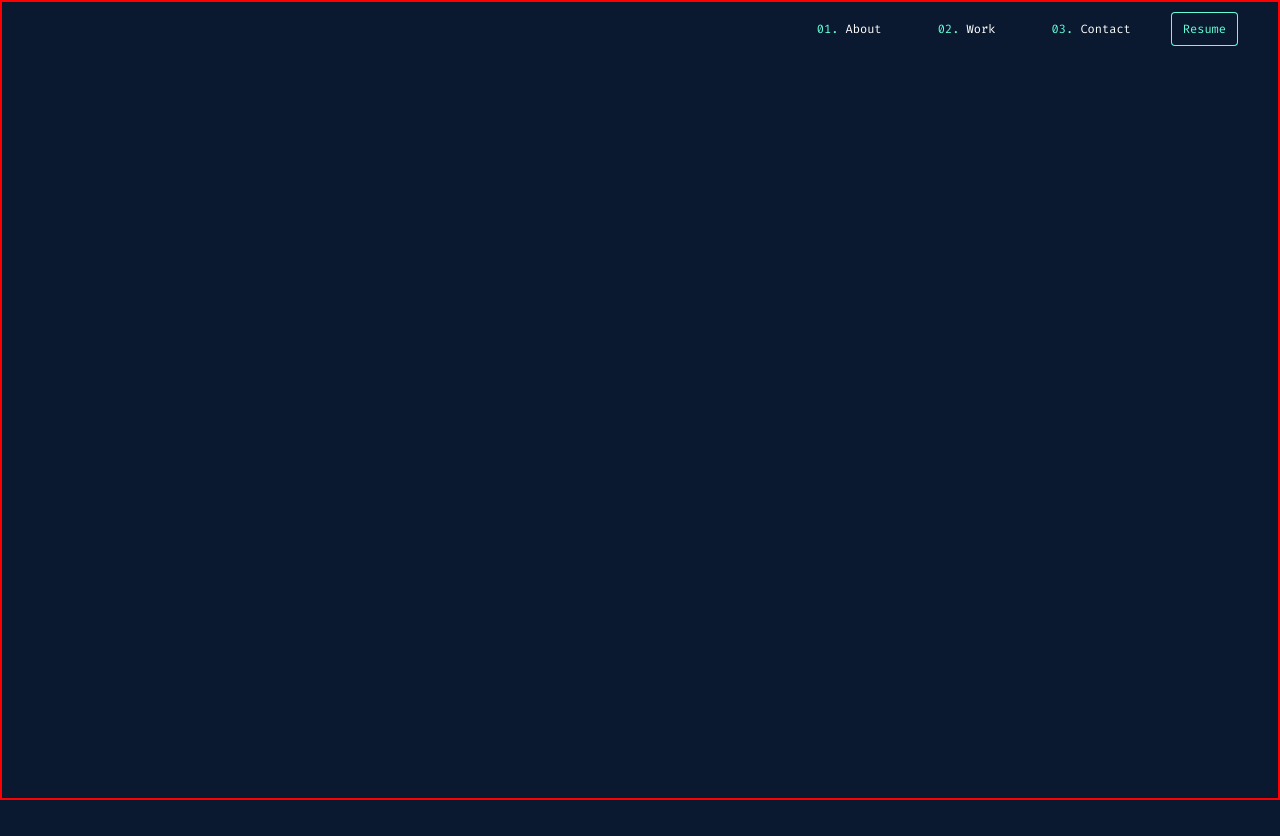
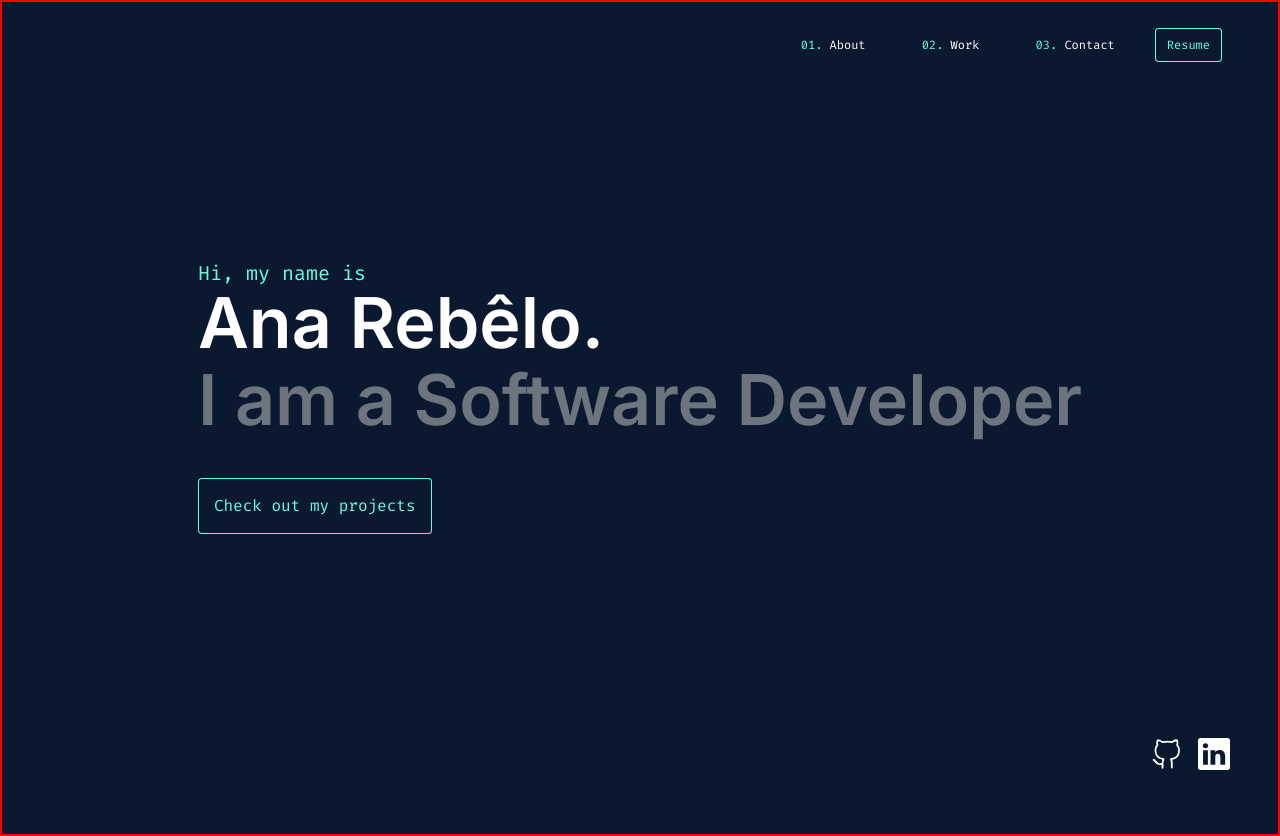
Before and after one commit to anagmrebelo/My-portfolio, a React (Vite) app: page / in a window 1280 px wide. Before the commit the page ends 800 px from the top, so only its background shows below. Built offline with nearby package versions, Linux system fonts and the light colour scheme.

Commit message:
Intro without link to projects

```diff
--- a/index.html
+++ b/index.html
@@ -9,7 +9,7 @@
         <link rel="preconnect" href="https://fonts.googleapis.com" />
         <link rel="preconnect" href="https://fonts.gstatic.com" crossorigin />
         <link
-            href="https://fonts.googleapis.com/css2?family=Fira+Code&family=Inter:wght@400;700&display=swap"
+            href="https://fonts.googleapis.com/css2?family=Fira+Code:wght@400;500;600;700&family=Inter:wght@400;500;600;700&display=swap"
             rel="stylesheet"
         />
     </head>
--- a/package.json
+++ b/package.json
@@ -22,7 +22,8 @@
         "@emotion/styled": "^11.11.0",
         "framer-motion": "^10.16.1",
         "react": "^18.2.0",
-        "react-dom": "^18.2.0"
+        "react-dom": "^18.2.0",
+        "react-icons": "^4.10.1"
     },
     "devDependencies": {
         "@testing-library/jest-dom": "^5.16.4",
--- a/src/components/App.css
+++ b/src/components/App.css
@@ -6,6 +6,8 @@
     --secondary-text-color: #6c757d;
     --main-font: "Inter", sans-serif;
     --secondary-font: "Fira Code", monospace;
+    --extra-large-font-size: clamp(40px, 8vw, 70px);
+    --medium-font-size: 20px;
     --small-font-size: 16px;
     --extra-small-font-size: 12px;
 }
@@ -15,9 +17,31 @@ html {
     border: 2px solid red;
     font-family: var(--main-font);
     min-height: 100vh;
+    margin: 0px;
+    padding: 16px;
 }
 
 /* Classes */
+
+h1,
+h2,
+h3 {
+    font-family: var(--main-font);
+    line-height: 1.1;
+}
+
+.large-heading {
+    color: var(--main-text-color);
+    font-size: var(--extra-large-font-size);
+    font-weight: 600;
+    line-height: 1.1;
+}
+
+.small-heading {
+    color: var(--highlight-color);
+    font-size: var(--medium-font-size);
+    font-family: var(--secondary-font);
+}
 
 /* Buttons */
 button {
@@ -25,7 +49,6 @@ button {
     border-radius: 4px;
     font-family: var(--secondary-font);
     color: var(--highlight-color);
-    margin: 0px 40px;
     transition: box-shadow 0.3s;
 }
 
@@ -39,7 +62,8 @@ button:hover {
 }
 
 .btn-m {
-    padding: 8px 12px;
+    margin: 0;
+    padding: 16px 16px;
     font-size: var(--small-font-size);
 }
 
@@ -49,6 +73,8 @@ button:hover {
     color: #fff;
     text-align: right;
     padding: 10px 0;
+    min-height: 10vh;
+    /* border: 2px solid green; */
 }
 
 .header-nav {
@@ -86,3 +112,45 @@ button:hover {
 .header-menu li .text:hover {
     color: var(--highlight-color);
 }
+
+/* Intro */
+
+.intro-hello {
+    min-height: 80vh;
+    background-color: var(--bg-color);
+    display: flex;
+    justify-content: center;
+    align-items: center;
+    /* border: 2px solid green; */
+}
+
+.intro-icons {
+    min-height: 10vh;
+    background-color: var(--bg-color);
+    display: flex;
+    justify-content: flex-end;
+    align-items: top;
+    padding-right: 32px;
+}
+
+.nav-icons {
+    display: flex;
+}
+
+.nav-icons a {
+    margin-left: 16px;
+}
+
+/* Utilities */
+
+.mg-40-rl {
+    margin: 0px 40px;
+}
+
+.mg-40-td {
+    margin: 40px 0px;
+}
+
+.sec-text-color {
+    color: var(--secondary-text-color);
+}
--- a/src/components/Header.tsx
+++ b/src/components/Header.tsx
@@ -19,7 +19,7 @@ function Header(): JSX.Element {
                         </a>
                     </li>
                 </ol>
-                <button className="btn-s">Resume</button>
+                <button className="btn-s mg-40-rl">Resume</button>
             </nav>
         </header>
     );
--- a/src/components/Intro.tsx
+++ b/src/components/Intro.tsx
@@ -1,5 +1,41 @@
+import { VscGithubAlt } from "react-icons/vsc";
+import { BsLinkedin } from "react-icons/bs";
+
 function Intro(): JSX.Element {
-    return <></>;
+    return (
+        <div>
+            <div className="intro-hello">
+                <div>
+                    <h3 className="small-heading">Hi, my name is</h3>
+                    <h1 className="large-heading">Ana Rebêlo.</h1>
+                    <h2 className="large-heading sec-text-color">
+                        I am a Software Developer
+                    </h2>
+                    <button className="btn-m mg-40-td ">
+                        Check out my projects
+                    </button>
+                </div>
+            </div>
+            <div className="intro-icons">
+                <nav className="nav-icons">
+                    <a
+                        href="https://github.com/anagmrebelo"
+                        target="_blank"
+                        rel="noreferrer"
+                    >
+                        <VscGithubAlt size={32} color="white" />
+                    </a>
+                    <a
+                        href="https://www.linkedin.com/in/ana-mota-rebelo/"
+                        target="_blank"
+                        rel="noreferrer"
+                    >
+                        <BsLinkedin size={32} color="white" />
+                    </a>
+                </nav>
+            </div>
+        </div>
+    );
 }
 
 export { Intro };
```
Also changed, not shown: 1 other file (tests, documents, lock files or other folders).
